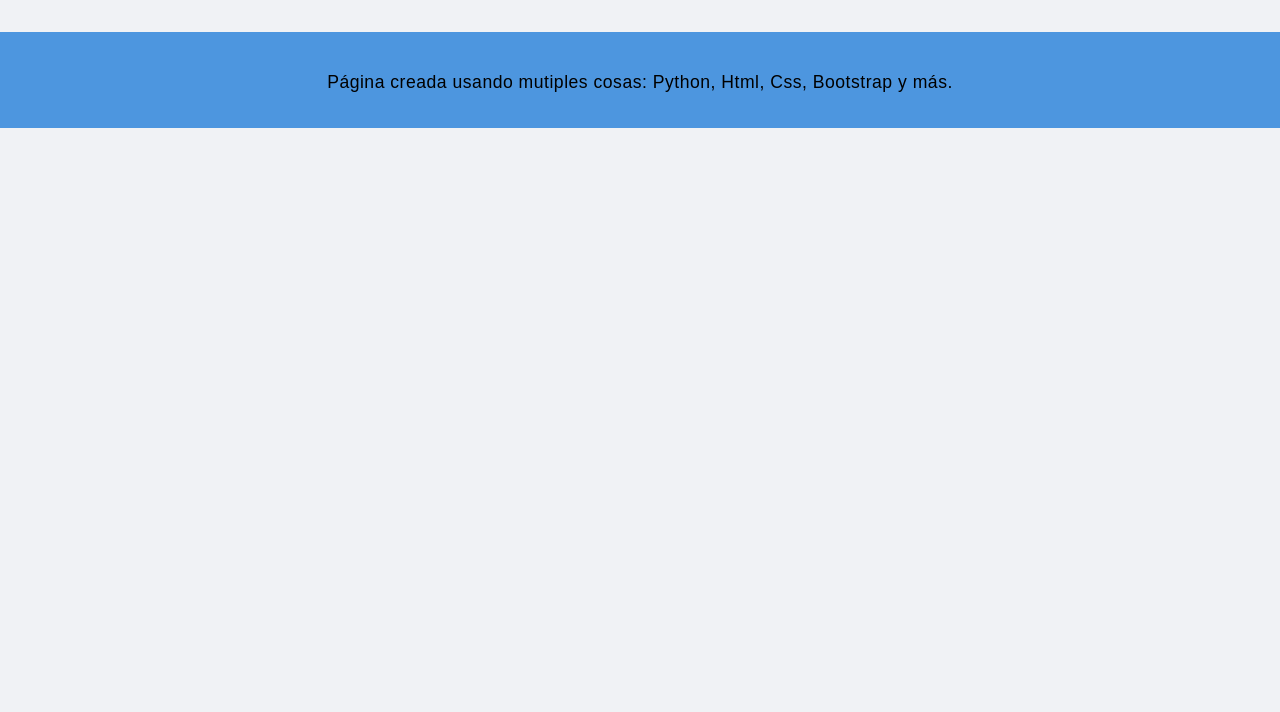
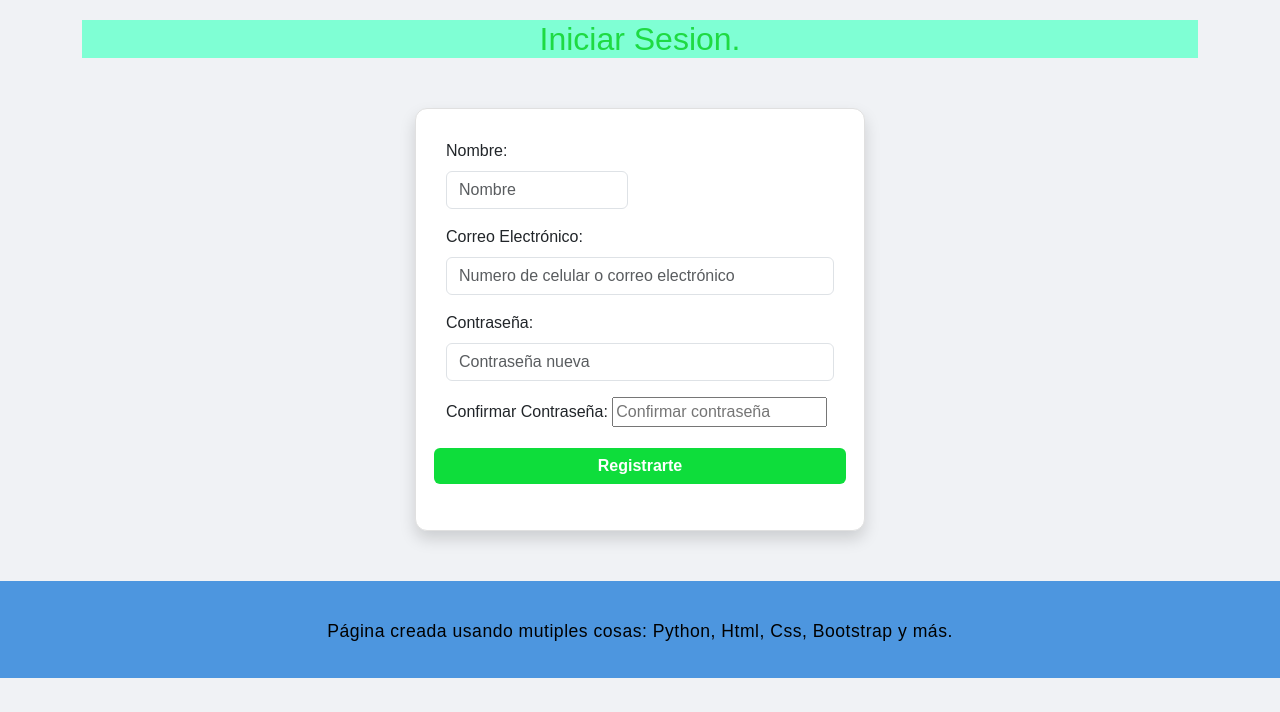
Before and after one commit to DeLaCruzSergioRene/maravillas2, a Flask app: page /ses in a window 1280 px wide. Shown: the part 88-800 px from the top of the page. Run offline with Flask 3, Linux system fonts and the light colour scheme.

Commit message:
sesion hecha base

```diff
--- a/app.py
+++ b/app.py
@@ -1,4 +1,4 @@
-from flask import Flask, render_template, request, redirect, url_for, flash
+from flask import Flask, render_template, request, redirect, url_for, session, flash
 
 app = Flask(__name__)
 
@@ -71,5 +71,28 @@ def registrame():
             flash(f"¡Registro exitoso para el usuario: ¡{nombre}!")
             return render_template("index.html")
 
+@app.route("/login", methods=["GET", "POST"])
+def login():
+    error = None
+    if request.method == "POST":
+        nombre = request.form["nombre"]
+        email = request.form["email"]
+        contrasena = request.form["contrasena"]
+        confirmar_contrasena = request.form["confirmar_contrasena"]
+
+        if len(nombre) < 3:
+            flash("El nombre debe tener al menos 3 caracteres.")
+            return render_template("sesion.html", nombre=nombre)
+
+        if contrasena != confirmar_contrasena:
+            error = "La contraseña no coincide."
+
+        if error != None:
+            flash(error)
+            return render_template("sesion.html")
+        else:
+            flash(f"¡Registro exitoso para el usuario: ¡{nombre}!")
+            return render_template("index.html")
+
 if __name__ == "__main__":
     app.run(debug=True)
--- a/templates/sesion.html
+++ b/templates/sesion.html
@@ -1,7 +1,46 @@
 {% extends "base.html" %}
-
-{% block title %}Iniciar sesión{% endblock %}
-
+{% block title %}Inicio De Sesion{% endblock %}
 {% block content %}
 
+    <div class="container">
+        <h2 class="text-center mb-4">Iniciar Sesion.</h2>
+
+        <div class="container mt-4">
+    {% with messages = get_flashed_messages(with_categories=true) %}
+    {% if messages %}
+        {% for category, message in messages %}
+        <div class="alert alert-{{('danger' if category == 'error' else 'danger')}} alert-dismissible fade show" role="alert">
+            {{ message }}
+            <button type="button" class="btn-close" data-bs-dismiss="alert" aria-label="Close"></button>
+        </div>
+        {% endfor %}
+    {% endif %}
+    {% endwith %}
+    </div>
+
+        <form method="POST" action="{{ url_for('login') }}" class="formulario-registro">
+            <div class="row">
+                <div class="col-md-6 mb-3">
+                <label for="nombre" class="form-label">Nombre:</label>
+                <input type="text" class="form-control" id="nombre" name="nombre" value = "{{ request.form.get('nombre', '')}}" required minlenght="3" maxlenght="100" placeholder="Nombre">
+            </div>
+
+            <div class="mb-3">
+                <label for="email" class="form-label">Correo Electrónico:</label>
+                <input type="email" class="form-control" id="email" name="email" value="{{ request.form.get('email', '') }}" required minlenght="3" maxlenght="100" placeholder="Numero de celular o correo electrónico">
+            </div>
+
+            <div class="mb-3">
+                <label for="contrasena" class="form-label">Contraseña:</label>
+                <input type="password" class="form-control" id="contrasena" name="contrasena" value = "{{ request.form.get('contrasena', '')}}" required minlenght="3" maxlenght="100" placeholder="Contraseña nueva">
+            </div>
+
+            <div class="mb-3">
+                <label for="contrasena_confirm" class="form-label">Confirmar Contraseña:</label>
+                <input type="password" name="confirmar_contrasena" value = "{{ request.form.get('confirmar_contrasena', '')}}" required minlenght="3" maxlenght="100" placeholder="Confirmar contraseña">
+            </div>
+
+            <button type="submit" class="btn btn-registro w-100 mb-3">Registrarte</button>
+            </form>
+        </div>
 {% endblock %}
```
